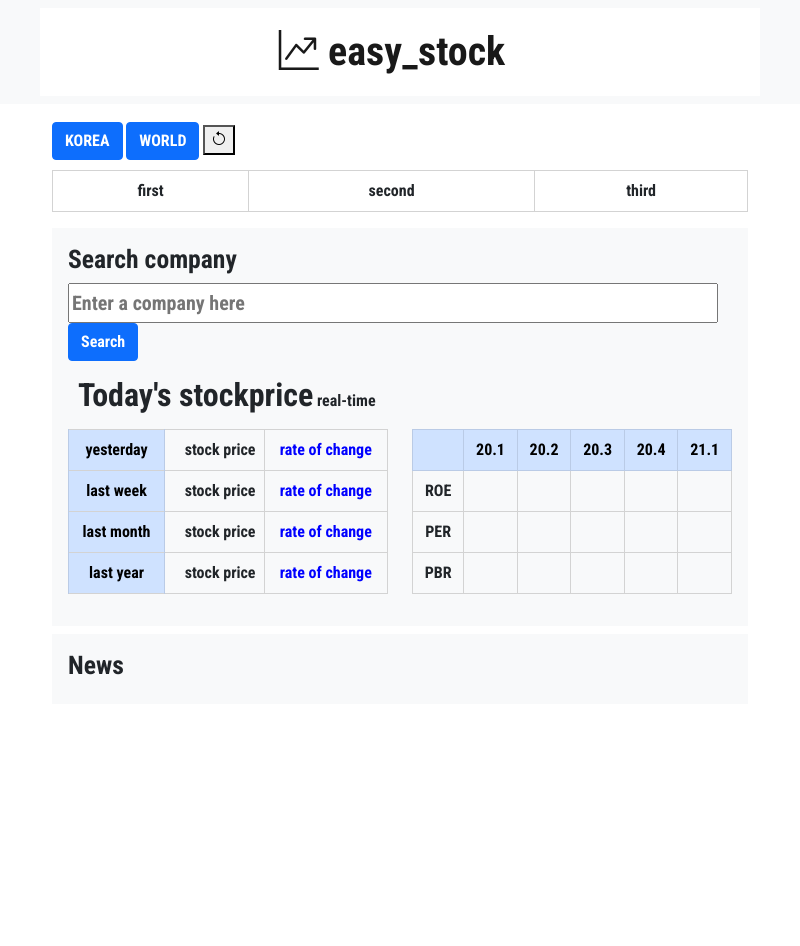
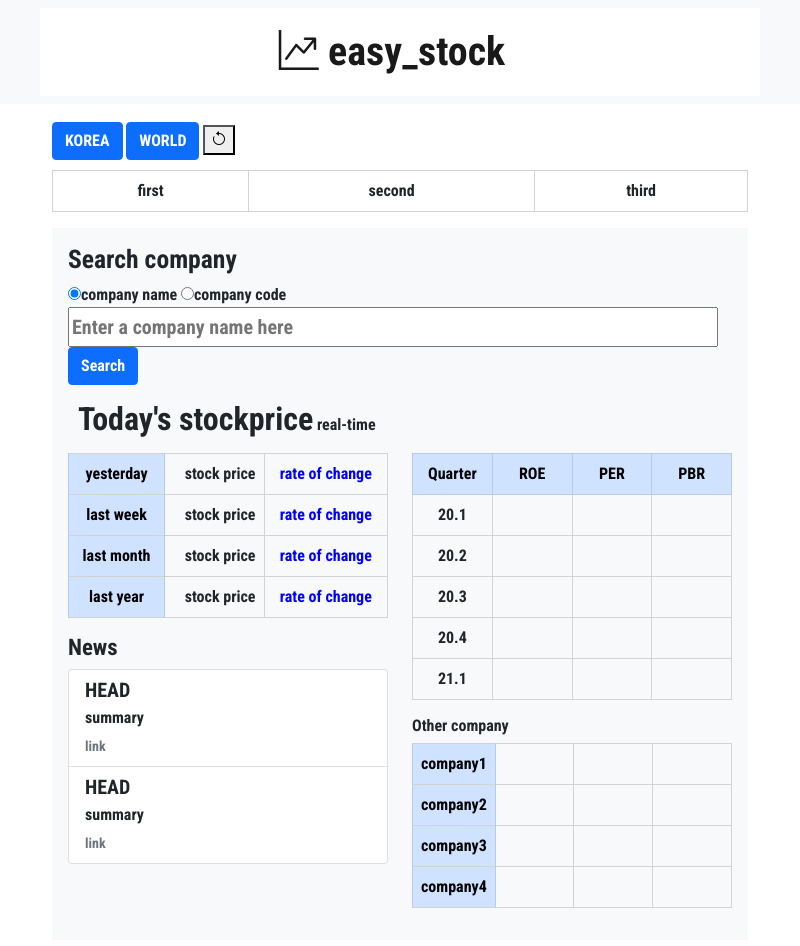
Before and after one commit to Lijuet/2021_OSP_Stock_Insight, an Electron app: page index.html in a window 800 px wide. Before the commit the page ends 800 px from the top, so only its background shows below. Drawn offline with nearby package versions, Linux system fonts and the light colour scheme; no server answers.

Commit message:
0524 Front-end version2

```diff
--- a/index.html
+++ b/index.html
@@ -65,7 +65,7 @@
             <button type="button" id="refresh"><i class="bi bi-arrow-counterclockwise"></i></button>
         </div>
 
-            <!-- 버튼 클릭시 3가지 정보 나오는.. 크롤링 값 -->
+        <!-- 버튼 클릭시 나오는 3가지 정보 -->
         <div class="stock_index">
             <table class = "table table-bordered" id = "index_info">
                 <tr style="text-align: center">
@@ -80,10 +80,11 @@
             <!-- 기업 검색바 -->
             <div class="search_bar">
                 <h3>Search company</h3>
-                <input type="text" id = "company_input" placeholder="Enter a company here"
+                <input type="radio" name="search_type" checked = "checked" value = "co_name" onclick = "changeBar(true)">company name
+                <input type="radio" name="search_type" value = "co_code" onclick = "changeBar(false)">company code
+                <input type="text" id = "company_input" placeholder="Enter a company name here"
                 style = "width: 650px; height: 40px; font-size: 20px">
                 <button type="button" id="search" class="btn btn-primary">Search</button>
-                <!-- 크롱링 값 -->
             </div>
             <div class="TodayInfo">
                 <a style = "font-size: xx-large; font-weight: bold;" id = "today_price">Today's stockprice</a>
@@ -93,7 +94,7 @@
 
                 <div class="col">
                     <div class="information">
-                        <!-- 왼쪽 테이블 -->
+                        <!-- 과거 정보 값 -->
                         <table class="table table-bordered" style="text-align: right;">
                             <tr>
                                 <td class = "table-primary" style="text-align: center;">yesterday</td>
@@ -117,63 +118,121 @@
                             </tr>
                         </table>
                     </div>
+
+                    <!-- 뉴스 -->
+                    <div class = "news">
+                        <h4>News</h4>
+                        <div class="list-group">
+                            <a class="list-group-item" id = "news1_list">
+                                <div class="d-flex w-100 justify-content-between">
+                                    <h5 class="mb-1" id = "head_news1">HEAD</h5>
+                                </div>
+                                <p class="mb-1" id = "summary_news1">summary</p>
+                                <small class="text-muted" id = "link_news1">link</small>
+                            </a>
+
+                            <a class="list-group-item" id = "news2_list">
+                                <div class="d-flex w-100 justify-content-between">
+                                    <h5 class="mb-1" id = "head_news2">HEAD</h5>
+                                </div>
+                                <p class="mb-1" id = "summary_news2">summary</p>
+                                <small class="text-muted" id = "link_news2">link</small>
+                            </a>
+                        </div>
+                    </div>
                 </div>
-
 
                 <div class="col">
                     <div class="information">
-                        <!-- 오른쪽 테이블 -->
+                        <!-- 분기별 정보 값 -->
                         <table class="table table-bordered">
                             <tr class = "table-primary" style="text-align: center;">
-                                <td></td>
-                                <td>20.1</td>
-                                <td>20.2</td>
-                                <td>20.3</td>
-                                <td>20.4</td>
-                                <td>21.1</td>
-                            </tr>
-
-                            <!--  크롤링 값 가져오기 !! -->
-                            <tr style="text-align: right;">
-                                <td style="text-align: center;">ROE</td>
-                                <td id = "ROE_20.1"></td>
-                                <td id = "ROE_20.2"></td>
-                                <td id = "ROE_20.3"></td>
-                                <td id = "ROE_20.4"></td>
-                                <td id = "ROE_21.1"></td>
+                                <td style="width: 25%">Quarter</td>
+                                <td style="width: 25%">ROE</td>
+                                <td style="width: 25%">PER</td>
+                                <td style="width: 25%">PBR</td>
                             </tr>
                             <tr style="text-align: right;">
-                                <td style="text-align: center;">PER</td>
+                                <td style="text-align: center;">20.1</td>
+                                <td id = "ROE_20.1"></td>
                                 <td id = "PER_20.1"></td>
-                                <td id = "PER_20.2"></td>
-                                <td id = "PER_20.3"></td>
-                                <td id = "PER_20.4"></td>
-                                <td id = "PER_21.1"></td>
+                                <td id = "PBR_20.1"></td>
                             </tr>
                             <tr style="text-align: right;">
-                                <td style="text-align: center;">PBR</td>
-                                <td id = "PBR_20.1"></td>
+                                <td style="text-align: center;">20.2</td>
+                                <td id = "ROE_20.2"></td>
+                                <td id = "PER_20.2"></td>
                                 <td id = "PBR_20.2"></td>
+                            </tr>
+                            <tr style="text-align: right;">
+                                <td style="text-align: center;">20.3</td>
+                                <td id = "ROE_20.3"></td>
+                                <td id = "PER_20.3"></td>
                                 <td id = "PBR_20.3"></td>
+                            </tr>
+                            <tr style="text-align: right;">
+                                <td style="text-align: center;">20.4</td>
+                                <td id = "ROE_20.4"></td>
+                                <td id = "PER_20.4"></td>
                                 <td id = "PBR_20.4"></td>
+                            </tr>
+                            <tr style="text-align: right;">
+                                <td style="text-align: center;">21.1</td>
+                                <td id = "ROE_21.1"></td>
+                                <td id = "PER_21.1"></td>
                                 <td id = "PBR_21.1"></td>
                             </tr>
                         </table>
                     </div>
+
+                     <!-- 동종 업계 비교 -->
+                     <div class = "coCompare">
+                        <h6>Other company</h6>
+                        <table class="table table-bordered">
+                            <tr style="text-align: right;">
+                                <td class = "table-primary" style="width: 25%; text-align: center;">company1</td>
+                                <td id = "ROE_co1" style="width: 25%;"></td>
+                                <td id = "PER_co1" style="width: 25%;"></td>
+                                <td id = "PBR_co1" style="width: 25%;"></td>
+                            </tr>
+                            <tr style="text-align: right;">
+                                <td class = "table-primary" style="text-align: center;">company2</td>
+                                <td id = "ROE_co2"></td>
+                                <td id = "PER_co2"></td>
+                                <td id = "PBR_co2"></td>
+                            </tr>
+                            <tr style="text-align: right;">
+                                <td class = "table-primary" style="text-align: center;">company3</td>
+                                <td id = "ROE_co3"></td>
+                                <td id = "PER_co3"></td>
+                                <td id = "PBR_co3"></td>
+                            </tr>
+                            <tr style="text-align: right;">
+                                <td class = "table-primary" style="text-align: center;">company4</td>
+                                <td id = "ROE_co4"></td>
+                                <td id = "PER_co4"></td>
+                                <td id = "PBR_co4"></td>
+                            </tr>
+                        </table>
+                    </div>
+
                 </div>
 
-            </div>
-        </div>
-
-        <div class="p-3 mb-2 bg-light text-dark">
-            <!-- 뉴스 -->
-            <div class = "news">
-                <h3>News</h3>
             </div>
         </div>
     </div>
 
     <script type="module" src="./bundle.js"></script>
 
+    <script>
+        /* name / code 선택했을때 search bar 안에 변경 */
+        function changeBar(bool){
+            if(bool === true)
+                document.querySelector("#company_input").placeholder = "Enter a company name here";
+            else
+            document.querySelector("#company_input").placeholder = "Enter a company code here";
+        }
+    </script>
+
 </body>
 </html>
```
